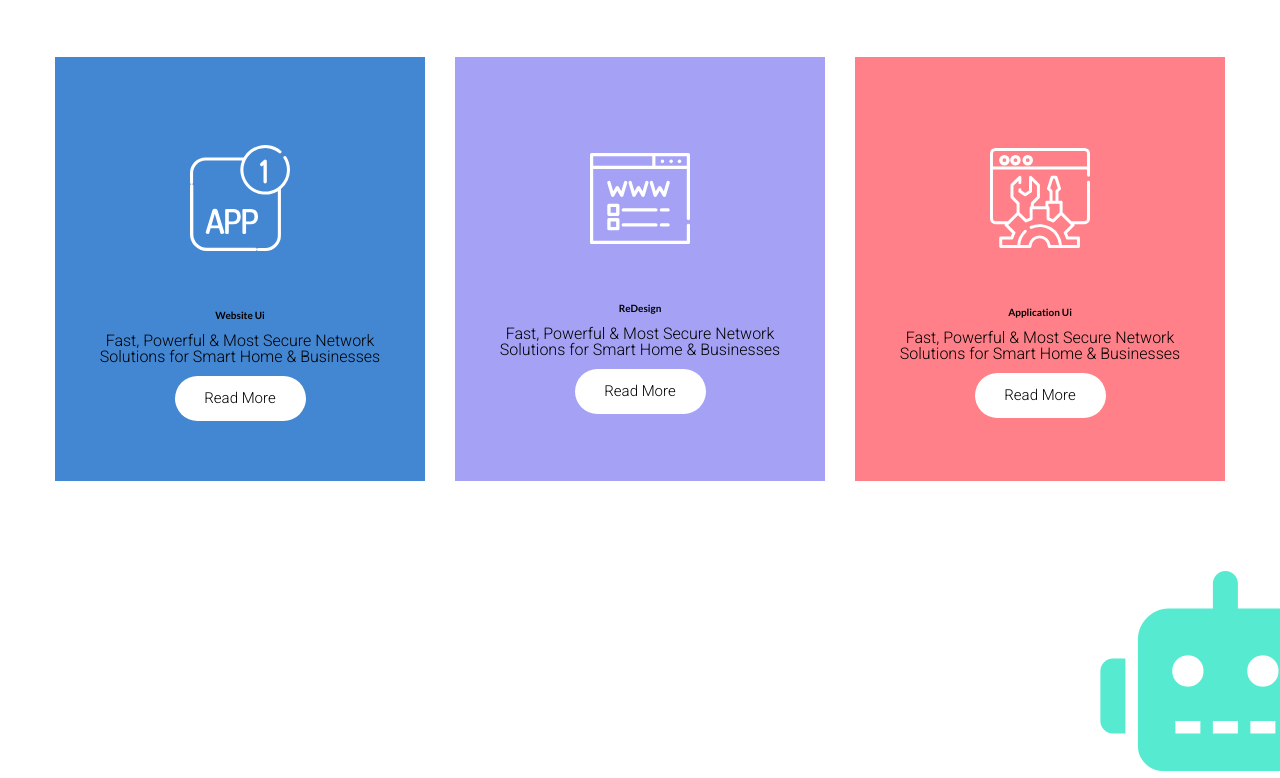
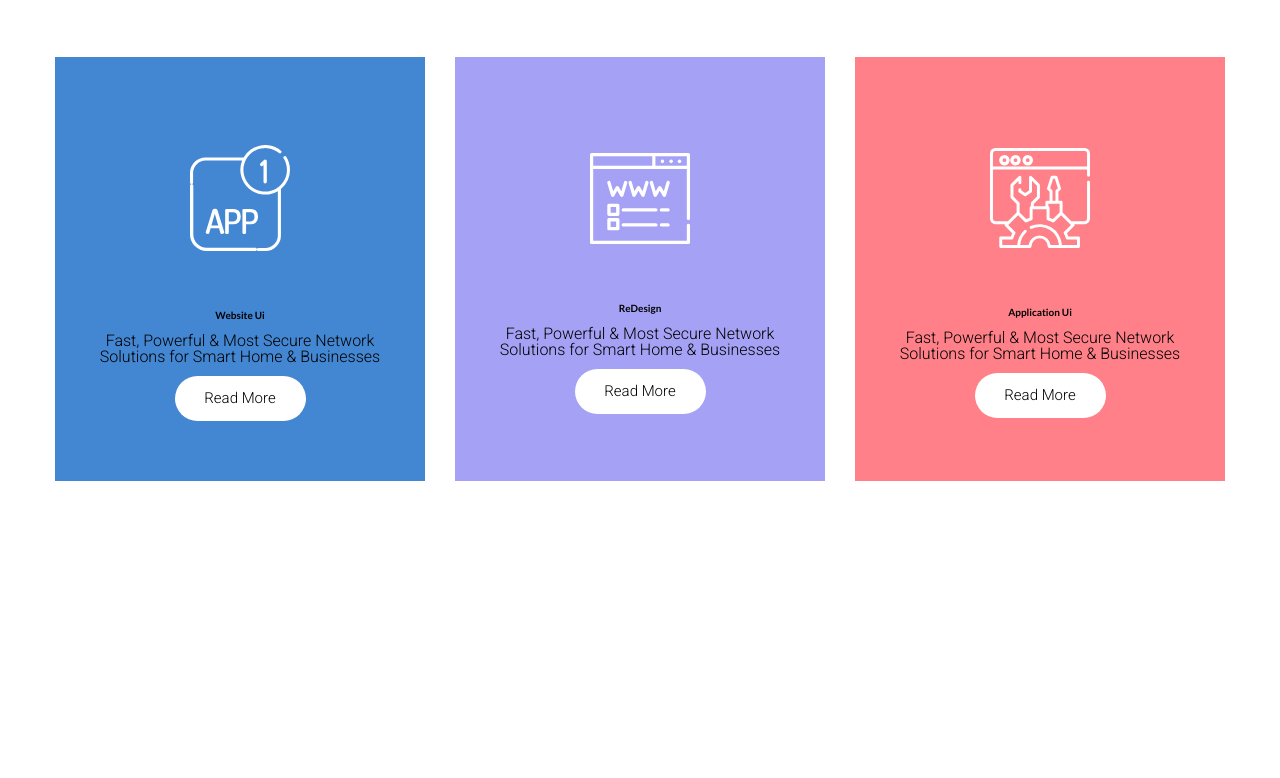
Before and after one commit to zviadkarkashadze/davaleba8, a plain HTML site: page index.html in a window 1280 px wide. Shown: the part 1631-2409 px from the top of the page. After the commit the page ends 2112 px from the top, so only its background shows below. Drawn offline with Linux system fonts and the light colour scheme.

Commit message:
deleted icon

```diff
--- a/index.html
+++ b/index.html
@@ -128,9 +128,6 @@
         </div>
       </div>
     </div>
-    <div class="icon">
-      <i class="fas fa-robot"></i>
-    </div>
   </section>
 </body>
 </html>
```
